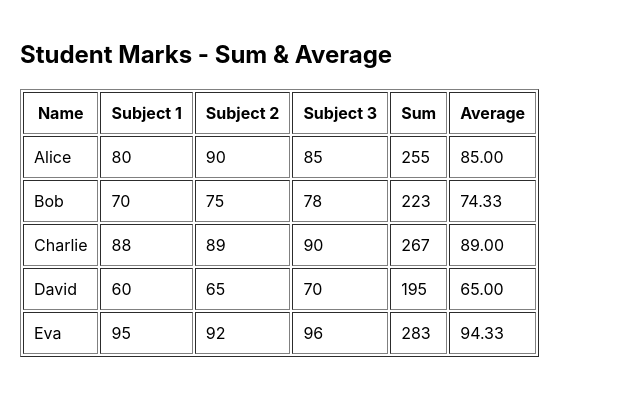
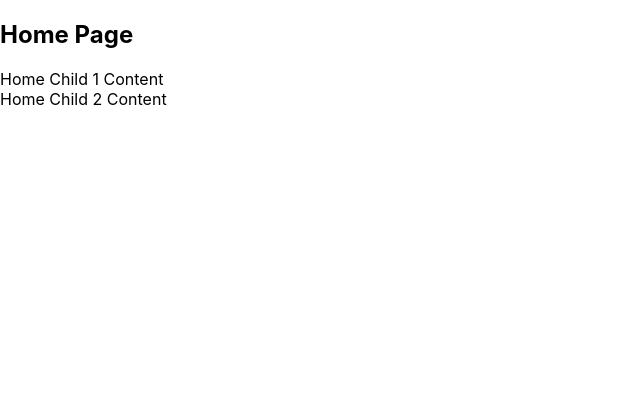
Before and after one commit to Sushanthmethuku-2004/highapp, a React (Create React App) app: page / in a window 1280 px wide. Shown: the top 396 px of the page, without its empty margins (0-640 px from the left). Built offline with nearby package versions, Linux system fonts and the light colour scheme.

Commit message:
first commit

```diff
--- a/src/App.js
+++ b/src/App.js
@@ -1,65 +1,10 @@
-import React from "react";
-
-// HOC to calculate sum and average
-const withMarksCalculation = (WrappedComponent) => {
-  return function EnhancedComponent(props) {
-    const students = [
-      { name: "Alice", marks: [80, 90, 85] },
-      { name: "Bob", marks: [70, 75, 78] },
-      { name: "Charlie", marks: [88, 89, 90] },
-      { name: "David", marks: [60, 65, 70] },
-      { name: "Eva", marks: [95, 92, 96] },
-    ];
-
-    // Add sum and average to each student
-    const updatedStudents = students.map((student) => {
-      const sum = student.marks.reduce((a, b) => a + b, 0);
-      const average = (sum / student.marks.length).toFixed(2);
-      return { ...student, sum, average };
-    });
-
-    return <WrappedComponent students={updatedStudents} {...props} />;
-  };
+import React from 'react';
+import Home from './components/Home/Home';
+const App = () => {
+return (
+<div>
+<Home/>
+</div>
+);
 };
-
-// Base Component
-const StudentMarks = ({ students }) => {
-  return (
-    <div style={{ padding: "20px" }}>
-      <h2>Student Marks - Sum & Average</h2>
-      <table border="1" cellPadding="10">
-        <thead>
-          <tr>
-            <th>Name</th>
-            <th>Subject 1</th>
-            <th>Subject 2</th>
-            <th>Subject 3</th>
-            <th>Sum</th>
-            <th>Average</th>
-          </tr>
-        </thead>
-        <tbody>
-          {students.map((student, idx) => (
-            <tr key={idx}>
-              <td>{student.name}</td>
-              {student.marks.map((mark, i) => (
-                <td key={i}>{mark}</td>
-              ))}
-              <td>{student.sum}</td>
-              <td>{student.average}</td>
-            </tr>
-          ))}
-        </tbody>
-      </table>
-    </div>
-  );
-};
-
-// Enhanced Component
-const EnhancedStudentMarks = withMarksCalculation(StudentMarks);
-
-function App() {
-  return <EnhancedStudentMarks />;
-}
-
 export default App;
--- /dev/null
+++ b/src/components/About/AboutChild1.js
@@ -0,0 +1,5 @@
+import React from 'react';
+const AboutChild1 = () => {
+ return <div>About Child 1 Content</div>;
+};
+export default AboutChild1;
--- /dev/null
+++ b/src/components/About/AboutChild2.js
@@ -0,0 +1,5 @@
+import React from 'react';
+const AboutChild2 = () => {
+ return <div>About Child 2 Content</div>;
+};
+export default AboutChild2;
--- /dev/null
+++ b/src/components/Footer.js
@@ -0,0 +1,5 @@
+import React from 'react';
+const Footer = () => {
+ return <footer>© 2024 My Website</footer>;
+};
+export default Footer;
--- /dev/null
+++ b/src/components/Home/Home.js
@@ -0,0 +1,13 @@
+import React from 'react';
+import HomeChild1 from './HomeChild1';
+import HomeChild2 from './HomeChild2';
+const Home = () => {
+ return (
+ <div>
+ <h2>Home Page</h2>
+ <HomeChild1 />
+ <HomeChild2 />
+ </div>
+ );
+};
+export default Home;
--- /dev/null
+++ b/src/components/Home/HomeChild1.js
@@ -0,0 +1,5 @@
+import React from 'react';
+const HomeChild1 = () => {
+ return <div>Home Child 1 Content</div>;
+};
+export default HomeChild1;
--- /dev/null
+++ b/src/components/Home/HomeChild2.js
@@ -0,0 +1,5 @@
+import React from 'react';
+const HomeChild2 = () => {
+ return <div>Home Child 2 Content</div>;
+};
+export default HomeChild2;
```
Also changed, not shown: src/components/About/About.js (added, +11 -0 lines), src/components/Header.js (added, +14 -0 lines), src/components/Contact/Contact.js (added), src/components/Contact/ContactChild1.js (added), src/components/Contact/ContactChild2.js (added).
